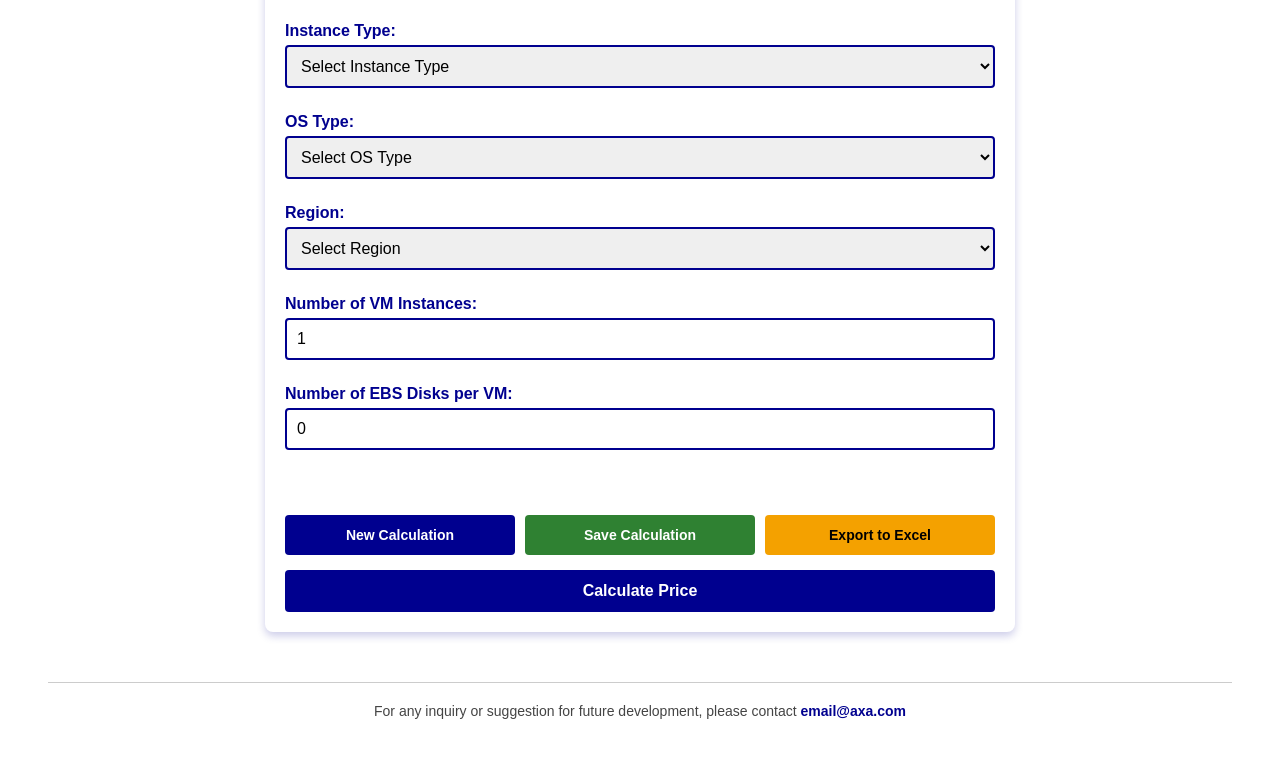
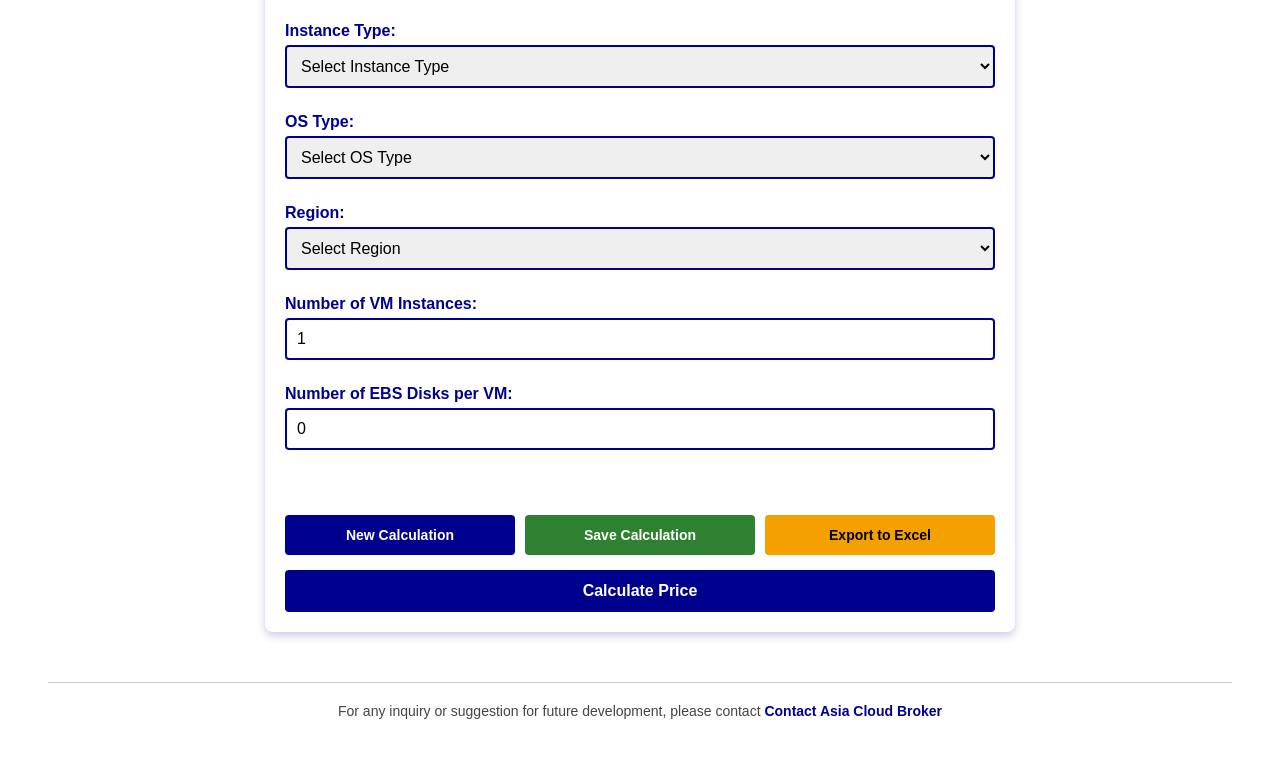
Before and after one commit to amiruafiq/AWS-MPI-Calculator, a plain HTML site: page index.html in a window 1280 px wide. Shown: the part 134-892 px from the top of the page. Drawn offline with Linux system fonts and the light colour scheme.

Commit message:
footer
footer

```diff
--- a/index.html
+++ b/index.html
@@ -84,7 +84,8 @@
 
     <footer class="footer">
         For any inquiry or suggestion for future development, please contact
-        <a href="mailto:email@axa.com">email@axa.com</a>
+        <a href="mailto:go_my_dl_cloud_services_asia@axa.com?subject=AWS MPI VM Calculator Suggestion">Contact Asia Cloud Broker</a>
+
     </footer>
 
     <!-- Scripts -->
```
